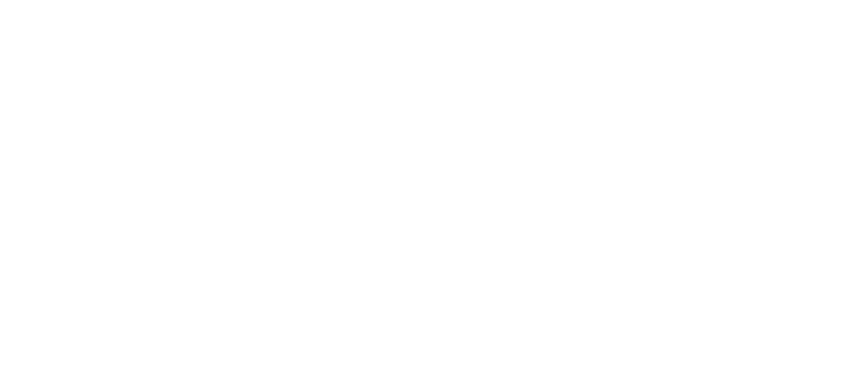
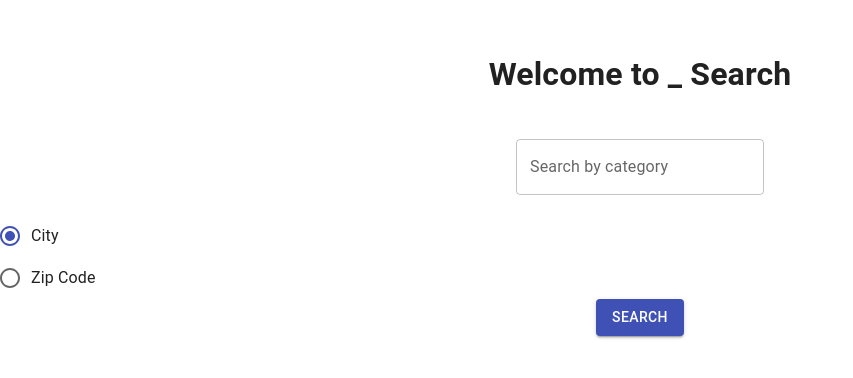
Before and after one commit to irsalathe/databases-final, a React (Create React App) app in the folder client/: page / in a window 1280 px wide. Before the commit this address had no page. Shown: the top 378 px of the page, without its empty margins (0-853 px from the left). Built offline with nearby package versions, Linux system fonts and the light colour scheme.

Commit message:
added bare homepage, make pretty later

```diff
--- a/client/src/App.js
+++ b/client/src/App.js
@@ -7,6 +7,7 @@
 import BusinessInfoPage from './pages/BusinessInfoPage';
 import BusinessReviewsPage from './pages/BusinessReviewsPage';
 import BusinessTipsPage from './pages/BusinessTipsPage';
+import HomePage from './pages/HomePage';
 
 // import NavBar from './components/NavBar';
 // import HomePage from './pages/HomePage';
@@ -33,6 +34,7 @@
       <CssBaseline />
       <BrowserRouter>
         <Routes>
+        <Route path="/" element={<HomePage />} />
         <Route path="/business/:business_id" element={<BusinessInfoPage />} />
         <Route path="/business_reviews/:business_id" element={<BusinessReviewsPage />} />
         <Route path="/business_tips/:business_id" element={<BusinessTipsPage />} />
--- /dev/null
+++ b/client/src/pages/HomePage.js
@@ -0,0 +1,39 @@
+import React, { useState } from 'react';
+import { useNavigate } from 'react-router-dom';
+import { TextField, Button, Radio, RadioGroup, FormControlLabel } from '@mui/material';
+
+export default function LandingPage() {
+    const navigate = useNavigate();
+    const [searchQuery, setSearchQuery] = useState('');
+    const [searchBy, setSearchBy] = useState('city'); // Default search by city
+
+
+    const handleSearch = () => {
+        if (searchQuery.trim() !== '') {
+            // Redirect to search page with the search query
+            navigate(`/search/businesses?${searchBy}=${searchQuery}`);
+        }
+    };
+
+    return (
+        <div style={{ textAlign: 'center', marginTop: '50px' }}>
+            <h1>Welcome to _ Search</h1>
+            <TextField
+                label="Search by category"
+                variant="outlined"
+                value={searchQuery}
+                onChange={(e) => setSearchQuery(e.target.value)}
+                style={{ margin: '20px' }}
+            />
+            <RadioGroup
+                aria-label="searchBy"
+                name="searchBy"
+                value={searchBy}
+                onChange={(e) => setSearchBy(e.target.value)}>
+                <FormControlLabel value="city" control={<Radio />} label="City" />
+                <FormControlLabel value="zipCode" control={<Radio />} label="Zip Code" />
+            </RadioGroup>
+            <Button variant="contained" onClick={handleSearch}>Search</Button>
+        </div>
+    );
+}
```
Also changed, not shown: 1 other file (tests, documents, lock files or other folders).
